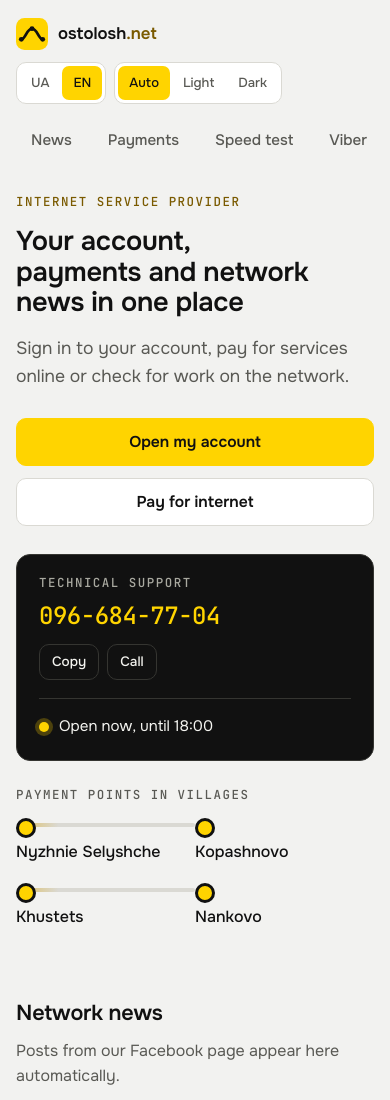
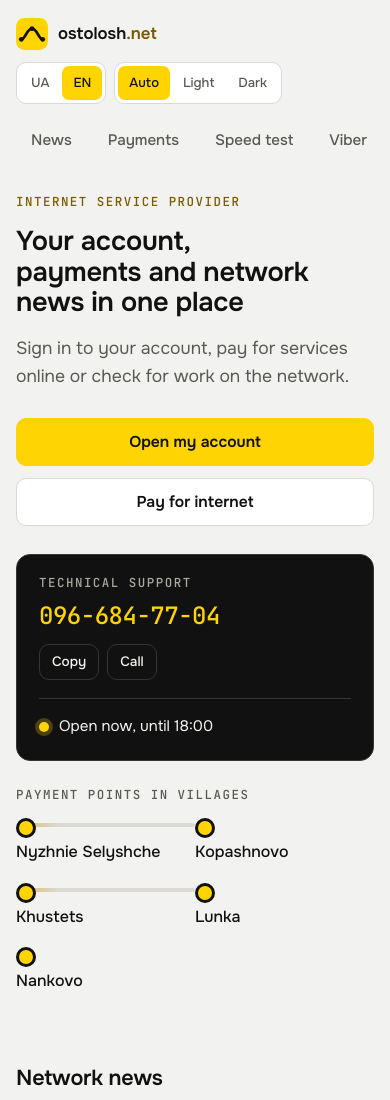
Before and after one commit to OstoloshNet/Ostolosh.net, a plain HTML site: page index.html in a window 390 px wide. Shown: the top 1100 px of the page. Drawn offline with Linux system fonts and the light colour scheme; no server answers; a web font is replaced by a local one.

Commit message:
Add files via upload

```diff
--- a/index.html
+++ b/index.html
@@ -149,7 +149,7 @@ h1, h2 { font-family: var(--f-display); font-weight: 600; text-wrap: balance; le
 /* Village route */
 .route-wrap { padding-block: 8px 12px; }
 .route-label { font: 500 0.78rem/1 var(--f-mono); text-transform: uppercase; letter-spacing: 0.12em; color: var(--muted); margin-bottom: 16px; }
-.route { list-style: none; margin: 0; padding: 0; display: grid; grid-template-columns: repeat(4, minmax(0, 1fr)); gap: 18px 0; }
+.route { list-style: none; margin: 0; padding: 0; display: grid; grid-template-columns: repeat(5, minmax(0, 1fr)); gap: 18px 0; }
 .route li { position: relative; padding-top: 22px; font-weight: 500; padding-right: 10px; }
 .route li::before { content: ""; position: absolute; left: 0; top: 0; width: 14px; height: 14px; border-radius: 50%; background: var(--accent); border: 3px solid var(--ink); z-index: 1; }
 .route li::after { content: ""; position: absolute; left: 14px; right: 0; top: 5px; height: 4px; border-radius: 2px; background: linear-gradient(90deg, var(--line) 0 35%, var(--signal) 50%, var(--line) 65% 100%); background-size: 300% 100%; animation: pulse 4.5s linear infinite; }
@@ -187,6 +187,7 @@ h3 { font: 600 1.02rem/1.3 var(--f-body); }
 .req dd.mono { font-size: 0.92rem; }
 .card-head { display: flex; flex-wrap: wrap; align-items: center; justify-content: space-between; gap: 10px; }
 .villages { display: grid; grid-template-columns: repeat(auto-fit, minmax(min(100%, 250px), 1fr)); gap: 16px; margin-top: 16px; }
+.village .note { margin-top: 0; }
 .village h3 { font-family: var(--f-display); font-weight: 500; font-size: 1rem; margin-bottom: 14px; }
 .pts { list-style: none; margin: 0; padding: 0; display: grid; gap: 12px; }
 .pts li { display: grid; gap: 2px; padding-left: 12px; border-left: 3px solid var(--line); }
@@ -228,6 +229,7 @@ h3 { font: 600 1.02rem/1.3 var(--f-body); }
 .fields .full { grid-column: 1 / -1; }
 .field label { display: block; font-size: 0.85rem; font-weight: 500; color: var(--muted); margin-bottom: 6px; }
 .field input, .field select, .field textarea { width: 100%; min-height: 48px; padding: 11px 13px; border: 1px solid var(--line); border-radius: 10px; background: var(--bg); color: var(--ink); font: 400 1rem/1.4 var(--f-body); }
+.field .hint { margin: 6px 0 0; font-size: 0.82rem; color: var(--muted); }
 .field textarea { min-height: 128px; resize: vertical; }
 .field input:focus, .field select:focus, .field textarea:focus { outline: 3px solid var(--focus); outline-offset: 1px; border-color: var(--ink); }
 .hp { position: absolute; left: -9999px; width: 1px; height: 1px; overflow: hidden; }
@@ -244,7 +246,7 @@ footer { margin-top: 64px; padding-top: 22px; border-top: 1px solid var(--line);
 }
 @media (max-width: 640px) {
   .route { grid-template-columns: repeat(2, minmax(0, 1fr)); }
-  .route li:nth-child(2)::after { display: none; }
+  .route li:nth-child(2n)::after { display: none; }
   .req > div { grid-template-columns: minmax(0, 1fr) auto; }
   .req dt { grid-column: 1 / -1; }
   .btn { flex: 1 1 100%; }
@@ -317,7 +319,7 @@ footer { margin-top: 64px; padding-top: 22px; border-top: 1px solid var(--line);
           <h2 id="newsH" data-i18n="newsT">Новини мережі</h2>
           <p data-i18n="newsSub">Публікації з нашої сторінки у Facebook з’являються тут автоматично.</p>
         </div>
-        <a class="btn small" id="fbBtn" href="https://www.facebook.com/" target="_blank" rel="noopener" data-i18n="fbBtn">Сторінка у Facebook</a>
+        <a class="btn small" id="fbBtn" href="https://www.facebook.com/ostolosh.net" target="_blank" rel="noopener" data-i18n="fbBtn">Сторінка у Facebook</a>
       </div>
       <div class="news" id="newsList"></div>
       <p class="note" id="newsNote"></p>
@@ -334,7 +336,9 @@ footer { margin-top: 64px; padding-top: 22px; border-top: 1px solid var(--line);
         <div class="methods">
           <a class="method" target="_blank" rel="noopener" href="https://next.privat24.ua/payments/form/%7B%22token%22%3A%221333ab9f-985a-4970-970a-a54d54dfacc9%22%7D">Privat24 <span data-i18n="open">Відкрити ↗</span></a>
           <a class="method" target="_blank" rel="noopener" href="https://easypay.ua/ua/catalog/internet/ostolosh-int">EasyPay <span data-i18n="open">Відкрити ↗</span></a>
+          <!-- City24 тимчасово недоступний. Розкоментуйте, коли сервіс запрацює:
           <a class="method" target="_blank" rel="noopener" href="https://city24.ua/ua/popolnit-internet/ostolosh-net">City24 <span data-i18n="open">Відкрити ↗</span></a>
+          -->
         </div>
         <div class="card">
           <div class="card-head">
@@ -392,12 +396,12 @@ footer { margin-top: 64px; padding-top: 22px; border-top: 1px solid var(--line);
         <div class="card viber-card">
           <h3 data-i18n="viberT">Група у Viber</h3>
           <p data-i18n="viberTxt">Оперативні повідомлення про роботи на мережі та відповіді на поширені запитання.</p>
-          <a class="btn viber" id="viberBtn" href="https://invite.viber.com/" target="_blank" rel="noopener" data-i18n="viberBtn">Приєднатися до групи</a>
+          <a class="btn viber" id="viberBtn" href="https://invite.viber.com/?g=1gyybAvqcEeHzqnvGdsdl2SpwuPCRLwx" target="_blank" rel="noopener" data-i18n="viberBtn">Приєднатися до групи</a>
         </div>
         <div class="card">
           <h3>Facebook</h3>
           <p data-i18n="fbTxt">Усі оголошення також публікуються на нашій сторінці.</p>
-          <a class="btn" id="fbBtn2" href="https://www.facebook.com/" target="_blank" rel="noopener" data-i18n="fbBtn">Сторінка у Facebook</a>
+          <a class="btn" id="fbBtn2" href="https://www.facebook.com/ostolosh.net" target="_blank" rel="noopener" data-i18n="fbBtn">Сторінка у Facebook</a>
         </div>
       </div>
     </section>
@@ -436,6 +440,7 @@ footer { margin-top: 64px; padding-top: 22px; border-top: 1px solid var(--line);
         <div class="fields">
           <div class="field"><label for="cName" data-i18n="fName">Ім’я</label><input id="cName" name="name" type="text" autocomplete="name" maxlength="80" required></div>
           <div class="field"><label for="cPhone" data-i18n="fPhone">Телефон</label><input id="cPhone" name="phone" type="tel" autocomplete="tel" inputmode="tel" maxlength="20" placeholder="096 000 00 00" required></div>
+          <div class="field full"><label for="cContract" data-i18n="fContract">Номер договору</label><input id="cContract" name="contract" type="text" autocomplete="off" inputmode="text" maxlength="30" placeholder="123456"><p class="hint" data-i18n="fContractHint">Допоможе швидше знайти ваш обліковий запис. Якщо не пам’ятаєте, залиште порожнім.</p></div>
           <div class="field full"><label for="cVillage" data-i18n="fVillage">Село</label><select id="cVillage" name="village"></select></div>
           <div class="field full"><label for="cMsg" data-i18n="fMsg">Повідомлення</label><textarea id="cMsg" name="message" maxlength="1500" required></textarea></div>
           <div class="hp" aria-hidden="true"><label for="cWeb">Website</label><input id="cWeb" name="website" type="text" tabindex="-1" autocomplete="off"></div>
@@ -457,8 +462,8 @@ footer { margin-top: 64px; padding-top: 22px; border-top: 1px solid var(--line);
   /* ===== Settings: change these on your own server ===== */
   var CONFIG = {
     cabinetUrl: "http://cabinet.ostolosh.net",
-    viberUrl: "https://invite.viber.com/?g=1gyybAvqcEeHzqnvGdsdl2SpwuPCRLwx",      // put your group invite link here
-    facebookUrl: "https://www.facebook.com/ostolosh.net",   // put your page link here
+    viberUrl: "https://invite.viber.com/?g=1gyybAvqcEeHzqnvGdsdl2SpwuPCRLwx",
+    facebookUrl: "https://www.facebook.com/ostolosh.net",
     newsUrl: "news.json",                       // file produced by news-sync.py
     contactUrl: "contact.php",                             // e.g. "contact.php" (see contact.php, it forwards to Telegram)
     speedtestEmbedUrl: "",                      // e.g. "/speedtest/" for a self-hosted LibreSpeed
@@ -486,7 +491,7 @@ footer { margin-top: 64px; padding-top: 22px; border-top: 1px solid var(--line);
       payT: "Оплата послуг", paySub: "Онлайн, за реквізитами або готівкою в найближчому пункті.",
       open: "Відкрити ↗", reqT: "За реквізитами", rRecipient: "Одержувач", rCode: "ЄДРПОУ", rBank: "Банк", bankName: "АТ КБ «ПриватБанк»",
       pointsT: "Де сплатити поруч", pointsSub: "Нова Пошта, Укрпошта та термінали самообслуговування.",
-      np: "Нова Пошта", up: "Укрпошта", term: "Термінал", branch: "відділення №",
+      noPoints: "Пунктів оплати в селі поки немає. Сплатіть онлайн або зателефонуйте в підтримку.", np: "Нова Пошта", up: "Укрпошта", term: "Термінал", branch: "відділення №",
       speedT: "Перевірка швидкості", speedSub: "Зробіть заміри, перш ніж звертатися в підтримку: так ми швидше знайдемо причину.",
       speedHow: "Як виміряти точно", speedPick: "Відкрити тест",
       tip1: "Підключіть пристрій кабелем, а не через Wi-Fi.", tip2: "Зупиніть завантаження, відео й оновлення на інших пристроях.",
@@ -499,9 +504,9 @@ footer { margin-top: 64px; padding-top: 22px; border-top: 1px solid var(--line);
       cabT: "Особовий кабінет", cabTxt: "Баланс, платежі та дані вашого підключення.", legal: "ФОП Остолош В. В.",
       formT: "Написати нам", formSub: "Опишіть питання про підключення, оплату чи швидкість. Повідомлення надійде до нас у Telegram.",
       formPriv: "Ці дані потрібні лише для відповіді на ваше звернення.",
-      fName: "Ім’я", fPhone: "Телефон", fVillage: "Село", fVillageOther: "Інше", fMsg: "Повідомлення", fSend: "Надіслати", fSending: "Надсилаємо…",
+      fContract: "Номер договору", fContractHint: "Допоможе швидше знайти ваш обліковий запис. Якщо не пам’ятаєте, залиште порожнім.", fName: "Ім’я", fPhone: "Телефон", fVillage: "Село", fVillageOther: "Інше", fMsg: "Повідомлення", fSend: "Надіслати", fSending: "Надсилаємо…",
       fOk: "Дякуємо! Повідомлення надіслано. Ми зв’яжемося з вами в робочий час.",
-      fErrFields: "Заповніть ім’я, телефон і повідомлення.",
+      fErrFields: "Заповніть ім’я, телефон і повідомлення.", fErrContract: "Номер договору може містити лише літери, цифри, дефіс і навскісну риску.",
       fErrNet: "Не вдалося надіслати. Спробуйте ще раз або зателефонуйте в підтримку.",
       fErrRate: "Забагато спроб. Зачекайте хвилину й повторіть.",
       fDemo: "У цій демонстраційній версії форма не підключена до Telegram. На вашому сервері вона надсилатиме повідомлення в бот.",
@@ -527,7 +532,7 @@ footer { margin-top: 64px; padding-top: 22px; border-top: 1px solid var(--line);
       payT: "Payments", paySub: "Online, by bank details, or in cash at the nearest point.",
       open: "Open ↗", reqT: "Bank details", rRecipient: "Recipient", rCode: "Tax ID", rBank: "Bank", bankName: "PrivatBank JSC CB",
       pointsT: "Where to pay nearby", pointsSub: "Nova Poshta, Ukrposhta and self-service terminals.",
-      np: "Nova Poshta", up: "Ukrposhta", term: "Terminal", branch: "branch #",
+      noPoints: "No payment points in this village yet. Pay online or call support.", np: "Nova Poshta", up: "Ukrposhta", term: "Terminal", branch: "branch #",
       speedT: "Speed test", speedSub: "Measure before you contact support. It helps us find the cause faster.",
       speedHow: "How to measure accurately", speedPick: "Open a test",
       tip1: "Connect your device by cable instead of Wi-Fi.", tip2: "Pause downloads, video and updates on other devices.",
@@ -540,9 +545,9 @@ footer { margin-top: 64px; padding-top: 22px; border-top: 1px solid var(--line);
       cabT: "My account", cabTxt: "Balance, payments and your connection details.", legal: "Sole proprietor V. Ostolosh",
       formT: "Write to us", formSub: "Tell us about a connection, payment or speed issue. Your message reaches us in Telegram.",
       formPriv: "We use these details only to reply to your request.",
-      fName: "Name", fPhone: "Phone", fVillage: "Village", fVillageOther: "Other", fMsg: "Message", fSend: "Send", fSending: "Sending…",
+      fContract: "Contract number", fContractHint: "Helps us find your account faster. Leave empty if you do not remember it.", fName: "Name", fPhone: "Phone", fVillage: "Village", fVillageOther: "Other", fMsg: "Message", fSend: "Send", fSending: "Sending…",
       fOk: "Thank you! Your message was sent. We will contact you during working hours.",
-      fErrFields: "Please fill in your name, phone and message.",
+      fErrFields: "Please fill in your name, phone and message.", fErrContract: "The contract number may contain only letters, digits, hyphens and slashes.",
       fErrNet: "Could not send. Try again or call support.",
       fErrRate: "Too many attempts. Wait a minute and try again.",
       fDemo: "In this demo the form is not connected to Telegram. On your server it will send messages to the bot.",
@@ -565,6 +570,7 @@ footer { margin-top: 64px; padding-top: 22px; border-top: 1px solid var(--line);
       { t: "up", a: { uk: "вул. Хустець, 85", en: "Khustets St., 85" }, no: "90434" },
       { t: "term", a: { uk: "вул. Хустець, 78 (АВС)", en: "Khustets St., 78 (ABC)" } }
     ] },
+    { n: { uk: "Лунка", en: "Lunka" }, pts: [] },
     { n: { uk: "Нанково", en: "Nankovo" }, pts: [
       { t: "up", a: { uk: "вул. Центральна, 465", en: "Tsentralna St., 465" }, no: "90435" },
       { t: "term", a: { uk: "вул. Миру, 65 (міні АБС)", en: "Myru St., 65 (mini ABS)" } },
@@ -655,7 +661,8 @@ footer { margin-top: 64px; padding-top: 22px; border-top: 1px solid var(--line);
         li.appendChild(el("span", "a", p.a[lang]));
         ul.appendChild(li);
       });
-      card.appendChild(ul);
+      if (!v.pts.length) card.appendChild(el("p", "note", t("noPoints")));
+      else card.appendChild(ul);
       grid.appendChild(card);
     });
   }
@@ -725,12 +732,14 @@ footer { margin-top: 64px; padding-top: 22px; border-top: 1px solid var(--line);
     e.preventDefault();
     var name = $("#cName").value.trim(), phone = $("#cPhone").value.trim(), msg = $("#cMsg").value.trim();
     if (name.length < 2 || phone.replace(/\D/g, "").length < 7 || msg.length < 5) { formMsg("err", t("fErrFields")); return; }
+    var contract = $("#cContract").value.trim();
+    if (contract && !/^[\p{L}\p{N}\-\/. ]{1,30}$/u.test(contract)) { formMsg("err", t("fErrContract")); return; }
     if ($("#cWeb").value) { formMsg("ok", t("fOk")); return; }
     if (!CONFIG.contactUrl) { formMsg("", t("fDemo")); return; }
     var btn = $("#cSend"), vi = $("#cVillage").value;
     btn.disabled = true; btn.textContent = t("fSending"); formMsg("", "");
     var payload = {
-      name: name, phone: phone, message: msg, lang: lang,
+      name: name, phone: phone, contract: contract, message: msg, lang: lang,
       village: vi === "other" ? "—" : VILLAGES[+vi].n.uk
     };
     fetch(CONFIG.contactUrl, { method: "POST", headers: { "Content-Type": "application/json" }, body: JSON.stringify(payload) })
@@ -742,7 +751,7 @@ footer { margin-top: 64px; padding-top: 22px; border-top: 1px solid var(--line);
       .then(function (d) {
         if (!d || !d.ok) throw new Error("fail");
         formMsg("ok", t("fOk"));
-        $("#cName").value = ""; $("#cPhone").value = ""; $("#cMsg").value = "";
+        $("#cName").value = ""; $("#cPhone").value = ""; $("#cContract").value = ""; $("#cMsg").value = "";
       })
       .catch(function (err) { formMsg("err", t(err && err.message === "rate" ? "fErrRate" : "fErrNet")); })
       .then(function () { btn.disabled = false; btn.textContent = t("fSend"); });
```
